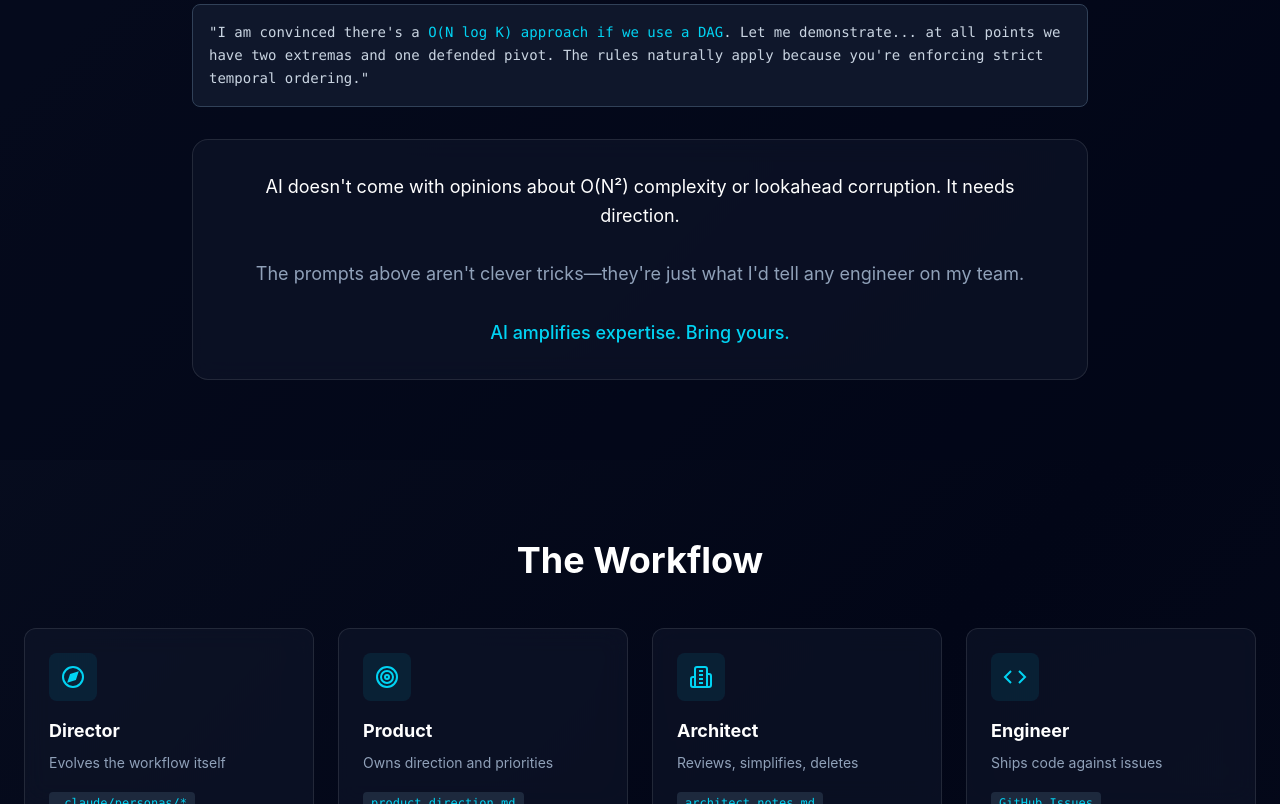
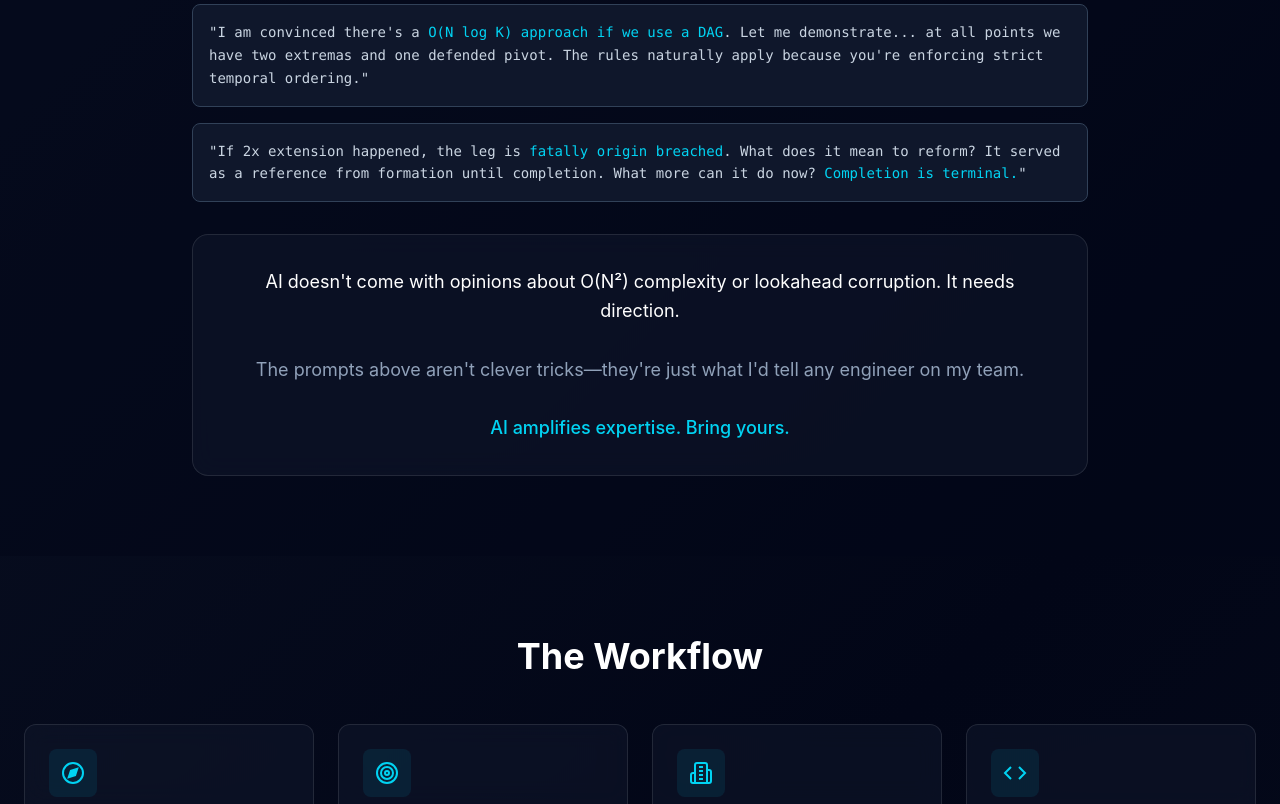
Before and after one commit to rajeshgoli/Fractal-Market-Simulator, a React (Vite) app in the folder frontend/: page /developers in a window 1280 px wide. Shown: the part 1540-2344 px from the top of the page. Built offline with nearby package versions, Linux system fonts and the light colour scheme.

Commit message:
Add trading domain prompt to 'Not Vibe Coding' examples
- 'Completion is terminal' - explaining why reform doesn't apply after 2x
- Shows domain expertise guiding implementation decisions
- Fifth example: not just code architecture, but trading logic too

```diff
--- a/frontend/src/pages/DevelopersPage.tsx
+++ b/frontend/src/pages/DevelopersPage.tsx
@@ -217,6 +217,11 @@ export const DevelopersPage: React.FC = () => {
                     "I am convinced there's a <span className="text-cyan-400">O(N log K) approach if we use a DAG</span>. Let me demonstrate... at all points we have two extremas and one defended pivot. The rules naturally apply because you're enforcing strict temporal ordering."
                   </p>
                 </div>
+                <div className="bg-slate-900 p-4 rounded-lg border border-slate-700">
+                  <p className="font-mono text-sm text-slate-300 leading-relaxed">
+                    "If 2x extension happened, the leg is <span className="text-cyan-400">fatally origin breached</span>. What does it mean to reform? It served as a reference from formation until completion. What more can it do now? <span className="text-cyan-400">Completion is terminal.</span>"
+                  </p>
+                </div>
               </div>
             </div>
 
```
